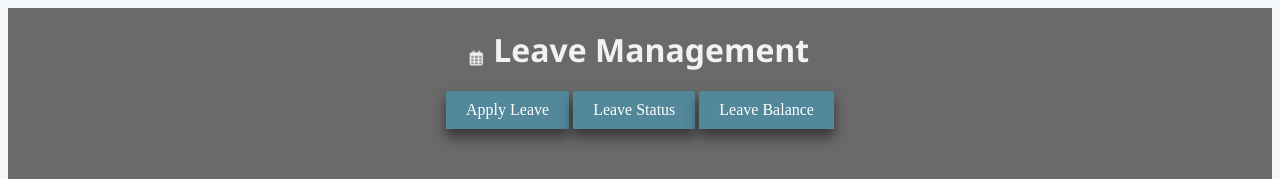
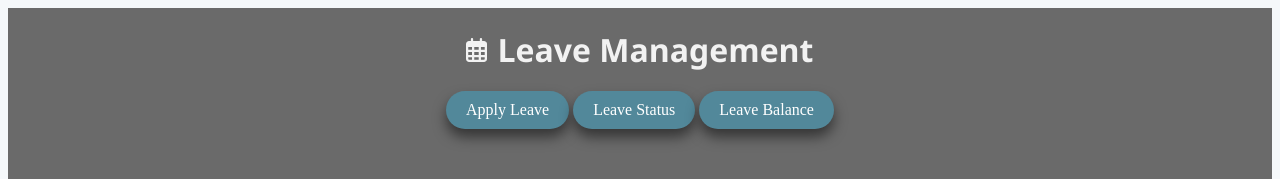
Before and after one commit to syukrsl/CapstoneProject_Frontend, a React (Vite) app: page /leave in a window 1280 px wide. Shown: the top 179 px of the page. Built offline with nearby package versions, Linux system fonts and the light colour scheme.

Commit message:
Edit Leave Page

```diff
--- a/src/pages/Leave.css
+++ b/src/pages/Leave.css
@@ -30,7 +30,7 @@
   background: #52889a; /* A different shade for the tab */
   display: inline-block;
   color: #fff;
-  border-radius: 3px 3px 0px 0px;
+  border-radius: 50px;
   box-shadow: 0 0.5rem 0.8rem #00000080;
 }
 
@@ -119,6 +119,7 @@ button:hover {
 .status-table, .balance-table {
   width: 100%;
   border-collapse: collapse;
+  background-color: #8e8e8e;
 }
 
 .status-table th, .status-table td,
@@ -139,3 +140,7 @@ button:hover {
   margin-right: 0.75rem;
 
 }
+
+.leave-icon {
+  margin-right: 10px;
+}
--- a/src/pages/Leave.jsx
+++ b/src/pages/Leave.jsx
@@ -142,7 +142,7 @@ function Leave() {
   return (
     <div className="leave-container">
       <h1 className="leave-header">
-      <FontAwesomeIcon icon={faCalendarAlt} className="fa-beat"/>
+      <FontAwesomeIcon icon={faCalendarAlt} flip size="xs" className='leave-icon'/>
       Leave Management
       </h1>
       <div className="tabs">
```
